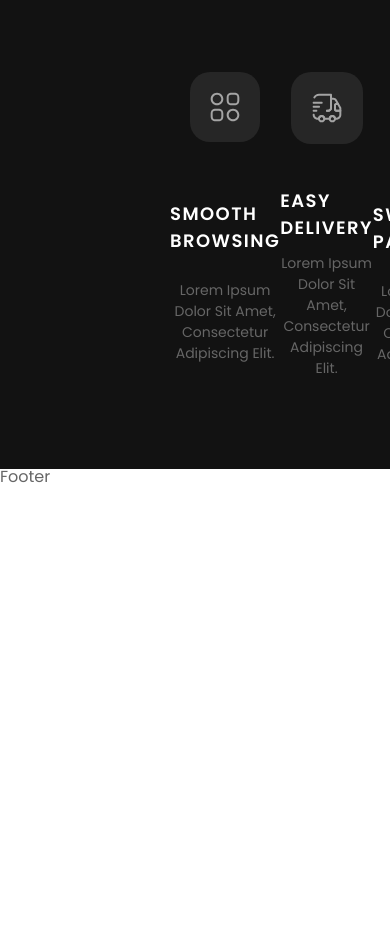
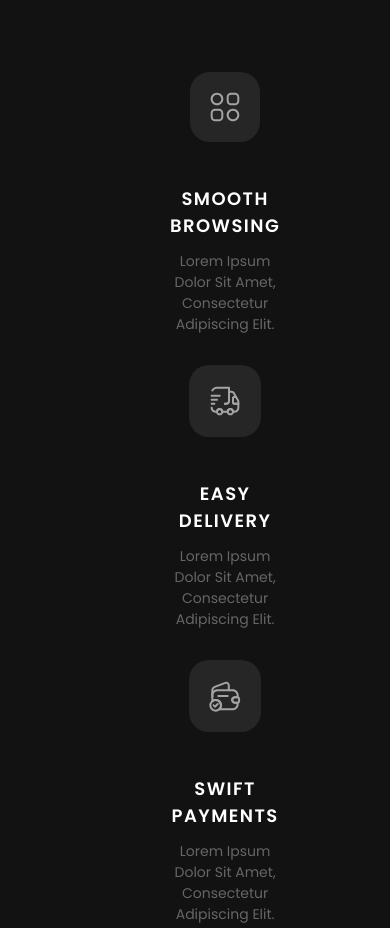
Before and after one commit to OlegKha/guitar-proj-land-page, a plain HTML site: page build/index.html in a window 390 px wide. Shown: the part 6198-7126 px from the top of the page. Before the commit the page ends 6683 px from the top, so only its background shows below. Drawn offline with Linux system fonts and the light colour scheme.

Commit message:
fix: change "Why try Rhytm" adaptive properties

```diff
--- a/src/assets/stylesheets/index.scss
+++ b/src/assets/stylesheets/index.scss
@@ -490,6 +490,7 @@ li {
 .brands {
   // .brands__title
   &__title {
+
     text-align: center;
   }
   &__title:not(:last-child) {
@@ -549,8 +550,16 @@ li {
   &__items {
     display: grid;
     grid-template-columns: repeat(3, 1fr);
-    justify-content: space-between;
-
+    justify-content: space-evenly;
+    gap: 0 20px;
+    @media (max-width: 991.98px) {
+      grid-template-columns: repeat(2, 1fr);
+      gap: 30px 20px;
+    }
+    @media (max-width: 767px) {
+      grid-template-columns: repeat(1, auto);
+      justify-items: stretch;
+    }
   }
 }
 
@@ -560,6 +569,7 @@ li {
   &__item {
     display: grid;
     justify-items: center;
+    text-align: center;
   }
 
   // .items-why__icon
@@ -584,6 +594,7 @@ li {
     text-transform: uppercase;
     color: #FFFFFF;
     margin: 0 0 12px 0;
+    text-align: center;
   }
 
   // .items-why__text
```
Also changed, not shown: src/assets/stylesheets/index.css, 1 other file.
